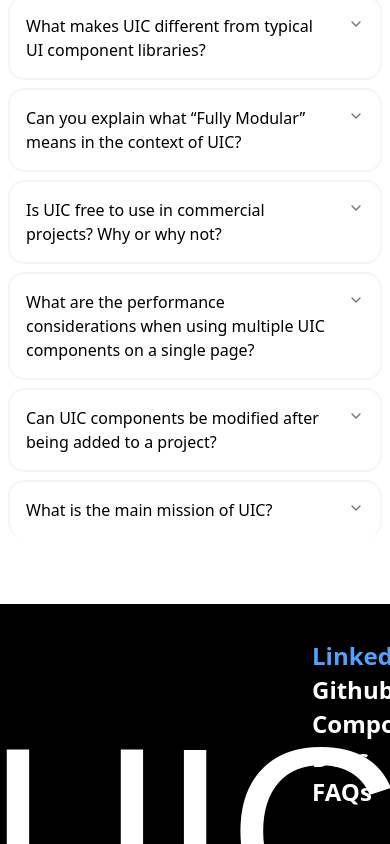
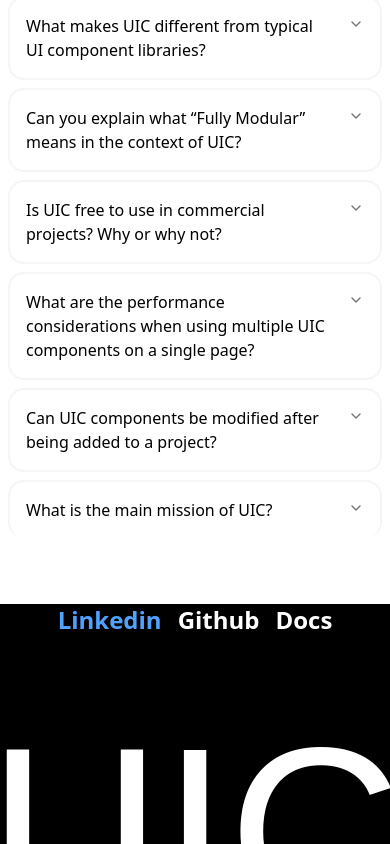
Before and after one commit to VipulDub-Cdr/UIC, a Next.js app: page / in a window 390 px wide. Shown: the part 1423-2267 px from the top of the page. Built offline with nearby package versions, Linux system fonts and the light colour scheme; a web font is replaced by a local one.

Commit message:
made the footer responsive

```diff
--- a/components/footer.jsx
+++ b/components/footer.jsx
@@ -11,14 +11,14 @@ export default function Footer(){
     const router = useRouter();
 
     return (
-        <div className="relative w-full h-60 border-0 border-red-500 flex justify-center items-center overflow-hidden bg-black dark:bg-white">
-            <div className="w-full flex justify-end h-full border-0 border-white">
-                <div className="w-[20%] border-0 border-white flex flex-col justify-center items-start gap-[2px]">
+        <div className="relative w-full h-60 border-0 border-red-500 flex justify-center items-center overflow-hidden bg-black dark:bg-white select-none">
+            <div className="w-full flex justify-center md:justify-end h-full border-0 border-white">
+                <div className="w-[20%] border-0 border-white flex flex-row md:flex-col justify-center items-start md:gap-[2px] gap-4">
                     <div onClick={()=>{window.open("www.linkedin.com/in/vipul-dubey-541629256")}} className="text-blue-400 text-2xl font-semibold cursor-pointer hover:underline hover:underline-offset-2">Linkedin</div>
                     <div onClick={()=>{window.open("https://github.com/VipulDub-Cdr/")}} className="text-white dark:text-black text-2xl font-semibold cursor-pointer hover:underline hover:underline-offset-2">Github</div>
-                    <div onClick={()=>router.push("/#comps")} className="text-white dark:text-black text-2xl font-semibold cursor-pointer hover:underline hover:underline-offset-2">Components</div>
+                    <div onClick={()=>router.push("/#comps")} className="hidden md:flex text-white dark:text-black text-2xl font-semibold cursor-pointer hover:underline hover:underline-offset-2">Components</div>
                     <div onClick={()=>router.push("/codes")} className="text-white dark:text-black text-2xl font-semibold cursor-pointer hover:underline hover:underline-offset-2">Docs</div>
-                    <div onClick={()=>router.push("/#faqs")} className="text-white dark:text-black text-2xl font-semibold cursor-pointer hover:underline hover:underline-offset-2">FAQs</div>
+                    <div onClick={()=>router.push("/#faqs")} className="hidden md:flex text-white dark:text-black text-2xl font-semibold cursor-pointer hover:underline hover:underline-offset-2">FAQs</div>
                 </div>
             </div>
             <div className={`cursor-pointer absolute top-[70%] h-full w-[45%] border-0 border-black text-white dark:text-black flex justify-center items-end ${rubikDirt.className} text-[15rem] transition-all delay-100 duration-300 hover:-translate-y-20`}>
```
